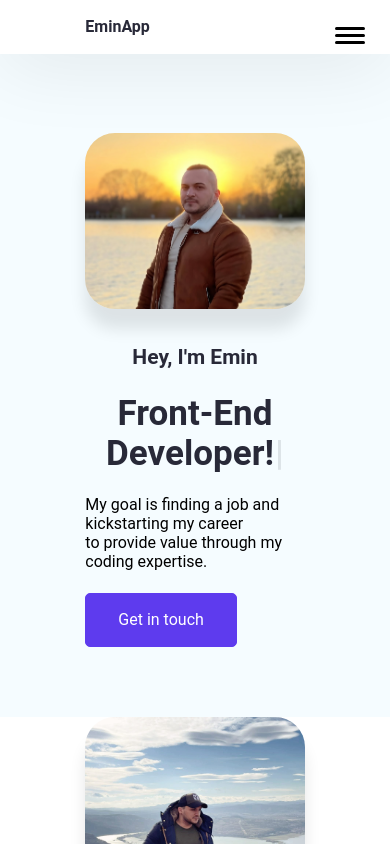
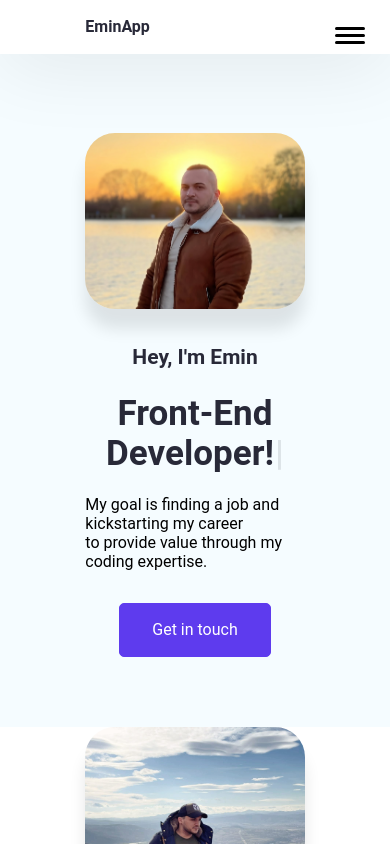
Before and after one commit to eminn-a/Personal-Portfolio, a React (Vite) app: page / in a window 390 px wide. Shown: the top 844 px of the page. Built offline with nearby package versions, Linux system fonts and the light colour scheme.

Commit message:
mobile version hero button adjustments

```diff
--- a/src/App.css
+++ b/src/App.css
@@ -617,6 +617,7 @@ input[type="checkbox"] {
     display: flex;
     flex-direction: column-reverse;
     padding-bottom: 70px;
+    /* justify-content: center; */
   }
   .hero--section--title,
   .hero--section-description,
@@ -666,6 +667,8 @@ input[type="checkbox"] {
   }
   .hero--section--content--box {
     gap: 10px;
+    display: flex;
+    flex-direction: column;
   }
   .contact--form--container {
     width: 100%;
```
